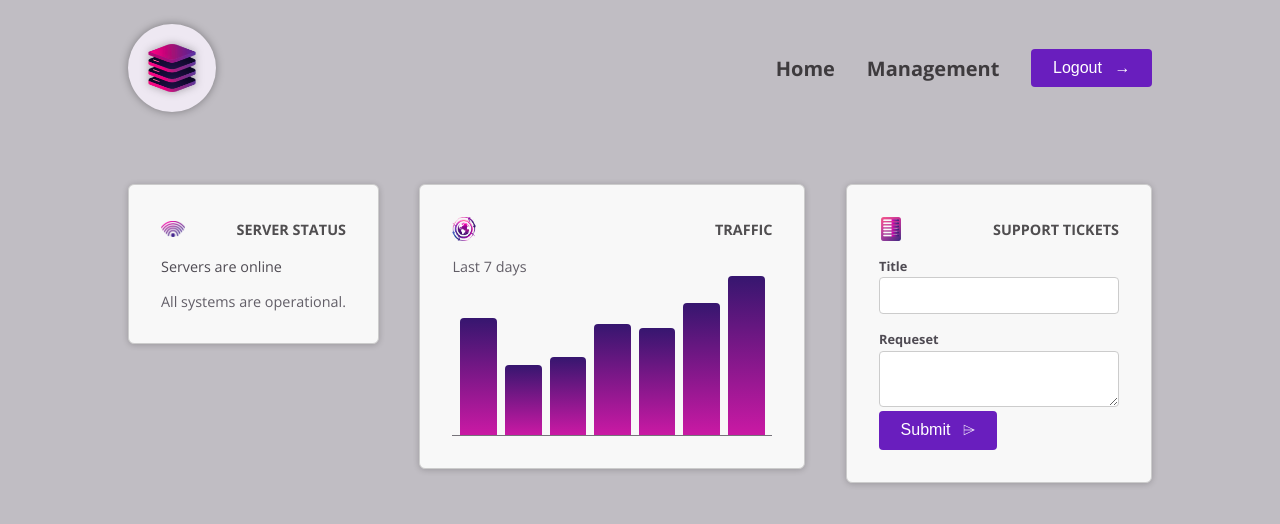
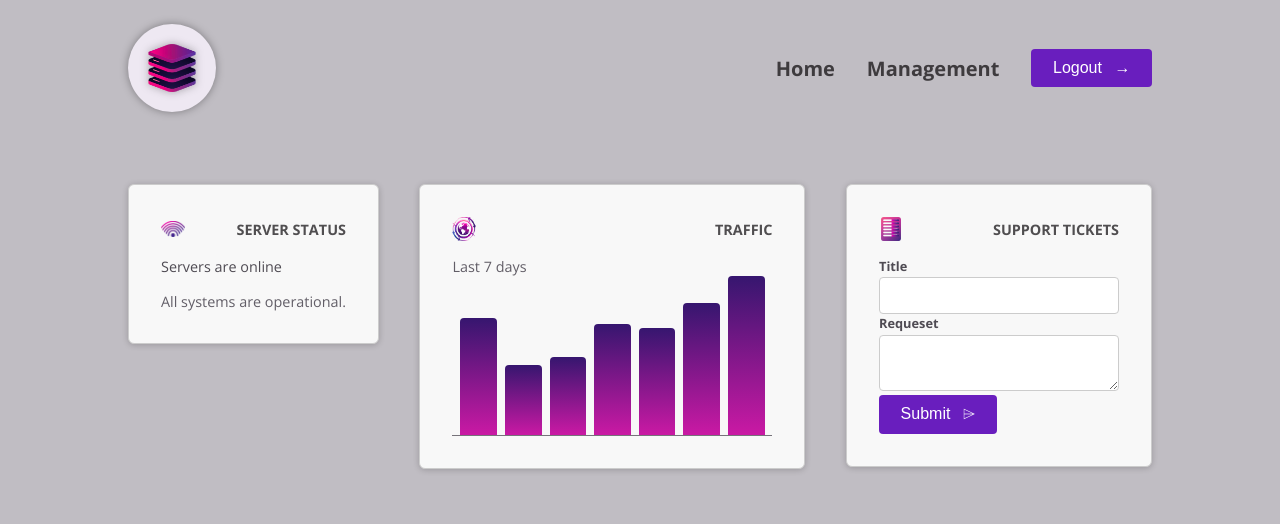
Before and after one commit to ZiaeianEhsan/Angular-Project-1, an Angular app: page / in a window 1280 px wide. Shown: the top 524 px of the page. Built offline with nearby package versions, Linux system fonts and the light colour scheme.

Commit message:
15. Multi-Element Custom Components & Content Projection

```diff
--- a/src/app/dashboard/tickets/new-tickets/new-tickets.component.html
+++ b/src/app/dashboard/tickets/new-tickets/new-tickets.component.html
@@ -1,13 +1,10 @@
 <form action="">
-  <p>
-    <label for="">Title</label>
+  <app-control label="Title">
     <input name="title" id="title" />
-  </p>
-
-  <p>
-    <label for="">Requeset</label>
+  </app-control>
+  <app-control label="Requeset">
     <textarea name="request" id="request"></textarea>
-  </p>
+  </app-control>
   <button appButton>
     Submit
     <span ngProjectAs="icon"> ⌲ </span>
--- a/src/app/dashboard/tickets/new-tickets/new-tickets.component.ts
+++ b/src/app/dashboard/tickets/new-tickets/new-tickets.component.ts
@@ -1,10 +1,11 @@
 import { Component } from '@angular/core';
 import { ButtonComponent } from '../../../shared/button/button.component';
+import { ControlComponent } from '../../../shared/control/control.component';
 
 @Component({
   selector: 'app-new-tickets',
   standalone: true,
-  imports: [ButtonComponent],
+  imports: [ButtonComponent, ControlComponent],
   templateUrl: './new-tickets.component.html',
   styleUrl: './new-tickets.component.css'
 })
--- /dev/null
+++ b/src/app/shared/control/control.component.html
@@ -0,0 +1,4 @@
+<p>
+  <label for="">{{ label() }}</label>
+  <ng-content></ng-content>
+</p>
--- /dev/null
+++ b/src/app/shared/control/control.component.ts
@@ -0,0 +1,12 @@
+import { Component, input, Input } from '@angular/core';
+
+@Component({
+  selector: 'app-control',
+  standalone: true,
+  imports: [],
+  templateUrl: './control.component.html',
+  styleUrl: './control.component.css'
+})
+export class ControlComponent {
+  label = input.required<string>();
+}
```
Also changed, not shown: src/app/shared/control/control.component.css (added).
